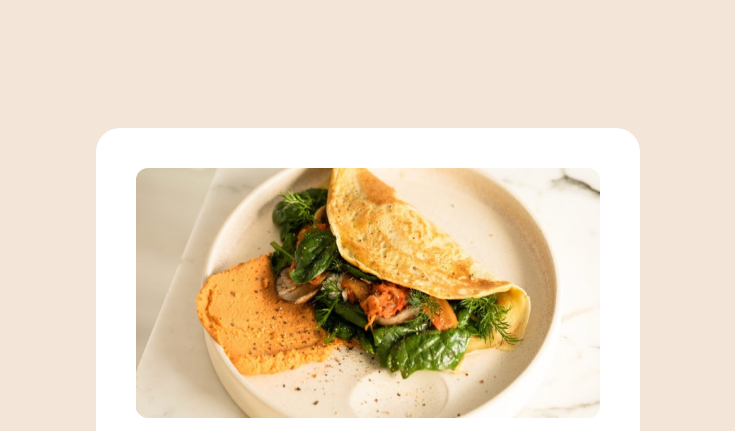
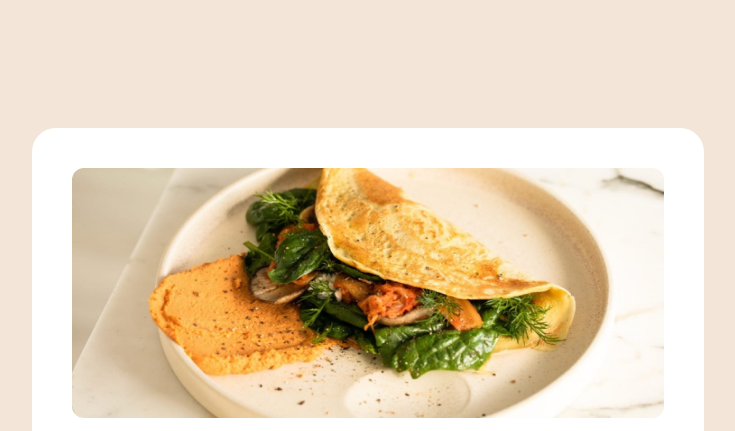
Before and after one commit to marcus-hill/recipe-page, a plain HTML site: page index.html in a window 1280 px wide. Shown: the top 431 px of the page, without its empty margins (272-1007 px from the left). Drawn offline with Linux system fonts and the light colour scheme.

Commit message:
Tweak max width

```diff
--- a/style.css
+++ b/style.css
@@ -259,7 +259,7 @@ body {
     }
 
     main {
-        max-width: 34rem;
+        max-width: 42rem;
         margin: auto;
     }
 
```
